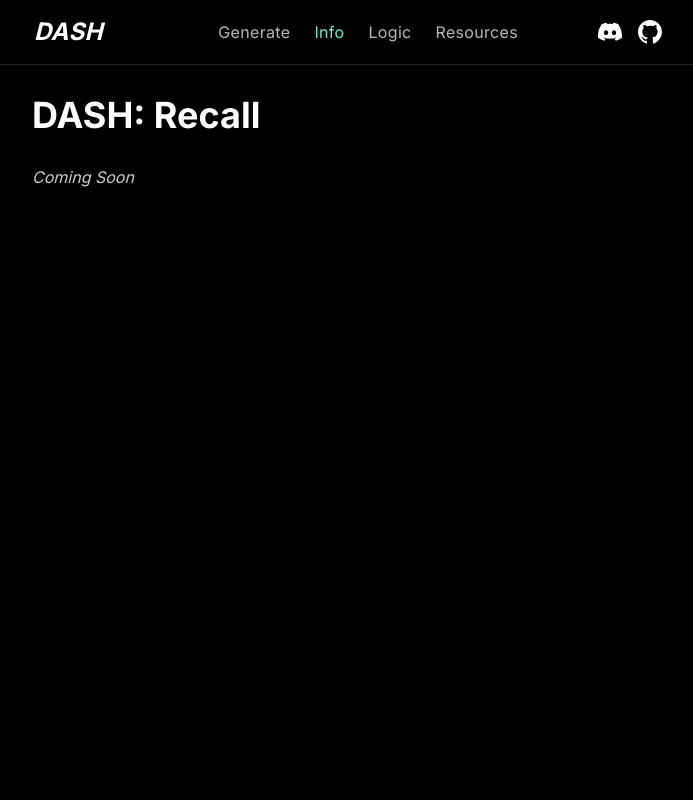
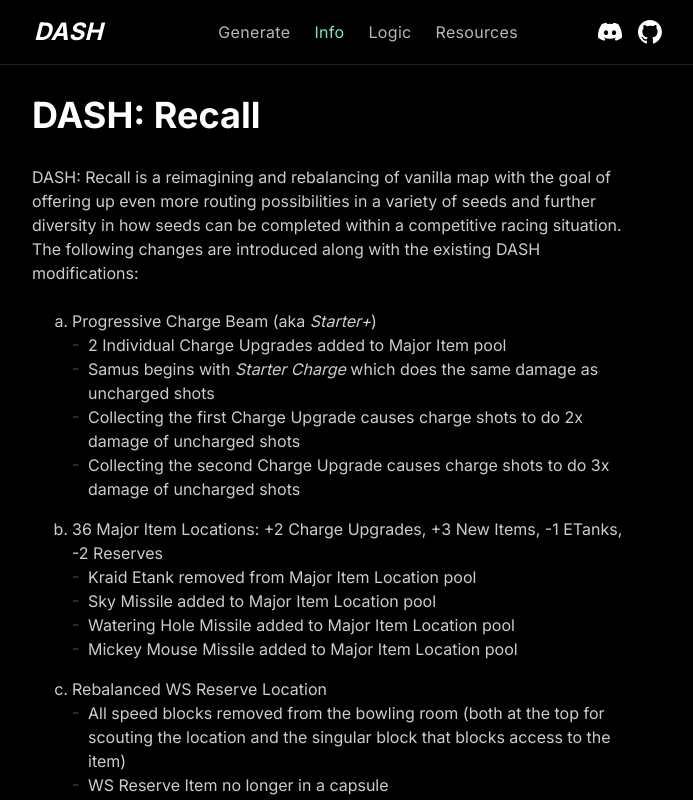
Before and after one commit to dashrando/dash-randomizer, a Next.js app in the folder apps/web/: page /info/recall in a window 1280 px wide. Shown: the whole page, without its empty margins (298-991 px from the left). Built offline with nearby package versions, Linux system fonts and the light colour scheme.

Commit message:
dash recall info

```diff
--- a/apps/web/app/info/info.module.css
+++ b/apps/web/app/info/info.module.css
@@ -112,6 +112,19 @@
   text-decoration-color: #77e7be;
 }
 
+.article ul li a {
+  color: #fff;
+  font-weight: 600;
+  text-decoration-thickness: 1px;
+  text-underline-offset: 2px;
+  transition: color 0.15s ease-in-out, text-decoration-color 0.15s ease-in-out;
+}
+
+.article ul li a:hover {
+  color: #77e7be;
+  text-decoration-color: #77e7be;
+}
+
 .article ul {
   display: block;
   list-style: none;
@@ -195,3 +208,8 @@
   color: #aaffec;
   font-weight: 600;
 }
+
+.list_item_spacer {
+  padding-top: var(--spacer-2x);
+  padding-bottom: var(--spacer-2x);
+}
--- a/apps/web/app/info/recall/page.tsx
+++ b/apps/web/app/info/recall/page.tsx
@@ -7,7 +7,136 @@ export default function RecallInfoPage() {
       <div style={{ maxWidth: '620px', margin: '0 auto' }}>
         <article className={styles.article}>
           <h1 className={styles.headline}>DASH: Recall</h1>
-          <p><em>Coming Soon</em></p>
+          <p>
+            DASH: Recall is a reimagining and rebalancing of vanilla map with
+            the goal of offering up even more routing possibilities in a variety of
+            seeds and further diversity in how seeds can be completed within a
+            competitive racing situation. The following changes are introduced
+            along with the existing DASH modifications:
+         </p>
+         <ol type="a">
+            <li className={styles.list_item_spacer}>
+               Progressive Charge Beam (aka <i>Starter+</i>)
+               {/*<span class="suits_inverse">(Item Balance)</span>*/}
+               <ul>
+                  <li>2 Individual Charge Upgrades added to Major Item pool</li>
+                  <li>Samus begins with <i>Starter Charge</i> which does the same damage as uncharged shots</li>
+                  <li>Collecting the first Charge Upgrade causes charge shots to do 2x damage of uncharged shots</li>
+                  <li>Collecting the second Charge Upgrade causes charge shots to do 3x damage of uncharged shots</li>
+               </ul>
+            </li>
+            <li className={styles.list_item_spacer}>
+               36 Major Item Locations: +2 Charge Upgrades, +3 New Items, -1 ETanks,
+               -2 Reserves
+               {/*<span class="misc_inverse">(Map Balance)</span>*/}
+              <ul>
+                <li>Kraid Etank removed from Major Item Location pool</li>
+                <li>Sky Missile added to Major Item Location pool</li>
+                <li>Watering Hole Missile added to Major Item Location pool</li>
+                <li>Mickey Mouse Missile added to Major Item Location pool</li>
+              </ul>
+            </li>
+            <li className={styles.list_item_spacer}>
+               Rebalanced WS Reserve Location
+               {/*<span class="misc_inverse">(Map Balance)</span>*/}
+               <ul>
+                  <li>
+                     All speed blocks removed from the bowling room (both at the
+                     top for scouting the location and the singular block that
+                     blocks access to the item)
+                  </li>
+                  <li>WS Reserve Item no longer in a capsule</li>
+               </ul>
+            </li>
+            <li className={styles.list_item_spacer}>
+               Rebalanced Plasma Location
+               {/*<span class="misc_inverse">(Map Balance)</span>*/}
+               <ul>
+                  <li>Plasma Gray door is now a blue door</li>
+                  <li>Replaced pink pirates with green pirates</li>
+                  <li>
+                     Added a platform in the middle of the plasma room that
+                     allows exit from the room without “can fly”
+                  </li>
+               </ul>
+            </li>
+            <li className={styles.list_item_spacer}>
+               Rebalanced Spring Ball Location
+               {/*<span class="misc_inverse">(Map Balance)</span>*/}
+               <ul>
+                  <li>
+                     Removed all 5 of the ceiling blocks from the pants room
+                     before Shaktool (the grapple block and the other 4 blocks
+                     on that “row”)
+                  </li>
+                  <li>Removed the sand from the Shaktool</li>
+               </ul>
+            </li>
+            <li className={styles.list_item_spacer}>
+               Maridia Routing Updates
+               {/*<span class="misc_inverse">(Map Balance)</span>*/}
+               <ul>
+                  <li>Removed green gate from Crab Tunnel room in Maridia</li>
+                  <li>
+                     Gray door to Cac Alley is now a blue door
+                  </li>
+               </ul>
+            </li>
+            <li className={styles.list_item_spacer}>
+               Pressure Valve
+               {/*<span class="utility_inverse">(New Item)</span>*/}
+               <ul>
+                  <li>
+                     Works like Gravity Suit in rooms with water other than East
+                     Maridia
+                  </li>
+                  <li>
+                     Note that there are now North and South Maridia zones where
+                     Pressure Valve DOES work
+                     (See <a href="/images/maridia_logic_sections_with_colors.png">
+                        New Maridia Logic Map with Color Coding</a>)
+                  </li>
+                  <li>Does NOT work in lava or acid anywhere</li>
+               </ul>
+            </li>
+            <li className={styles.list_item_spacer}>
+               Heat Shield
+               {/*<span class="utility_inverse">(New Item)</span>*/}
+               <ul>
+                  <li>
+                     Provides 100% reduction to heat damage in Upper Norfair
+                     heated rooms
+                  </li>
+                  <li>
+                     Provides 50% reduction to heat damage in Lower Norfair
+                     heated rooms
+                  </li>
+                  <li>Does NOT stack heat reduction with Gravity Suit</li>
+               </ul>
+            </li>
+            <li className={styles.list_item_spacer}>
+               Double Jump Item
+               {/*<span class="utility_inverse">(New Item)</span>*/}
+               <ul>
+                  <li>
+                     Like Space Jump but only one extra spin jump instead of
+                     infinite
+                  </li>
+               </ul>
+            </li>
+            <li className={styles.list_item_spacer}>
+               Rebalanced Gravity Suit
+               {/*<span class="suits_inverse">(Item Balance)</span>*/}
+               <ul>
+                  <li>
+                     Gravity Suit provides a flat 25% reduction to heat damage
+                     in both Upper Norfair and Lower Norfair heated rooms (down
+                     from 50% in Standard DASH)
+                  </li>
+                  <li>Does NOT stack with Heat Shield Item</li>
+               </ul>
+            </li>
+         </ol>
         </article>
       </div>
     </Wrapper>
```
